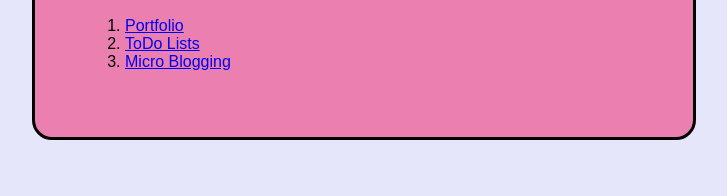
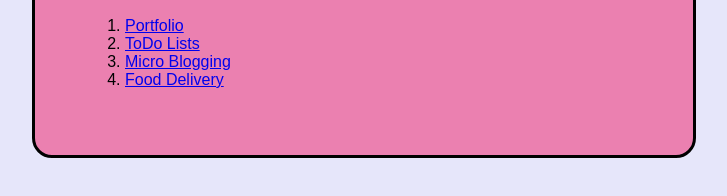
Before and after one commit to Ushadevi202/ushadevi202, a plain HTML site: page index.html in a window 1280 px wide. Shown: the part 224-420 px from the top of the page, without its empty margins (276-1003 px from the left). Drawn offline with Linux system fonts and the light colour scheme.

Commit message:
Update index.html

```diff
--- a/index.html
+++ b/index.html
@@ -37,6 +37,7 @@
         <li><a href="Ex1/port.html" style="size: 20px;">Portfolio</a></li>
         <li><a href="Ex2/index.html">ToDo Lists</a></li>
         <li> <a href="Ex3/public/index.html">Micro Blogging</a></li>
+        <li><a href="EX4/index.html">Food Delivery</a></li>
     </ol>
     </div>
 </body>
```
